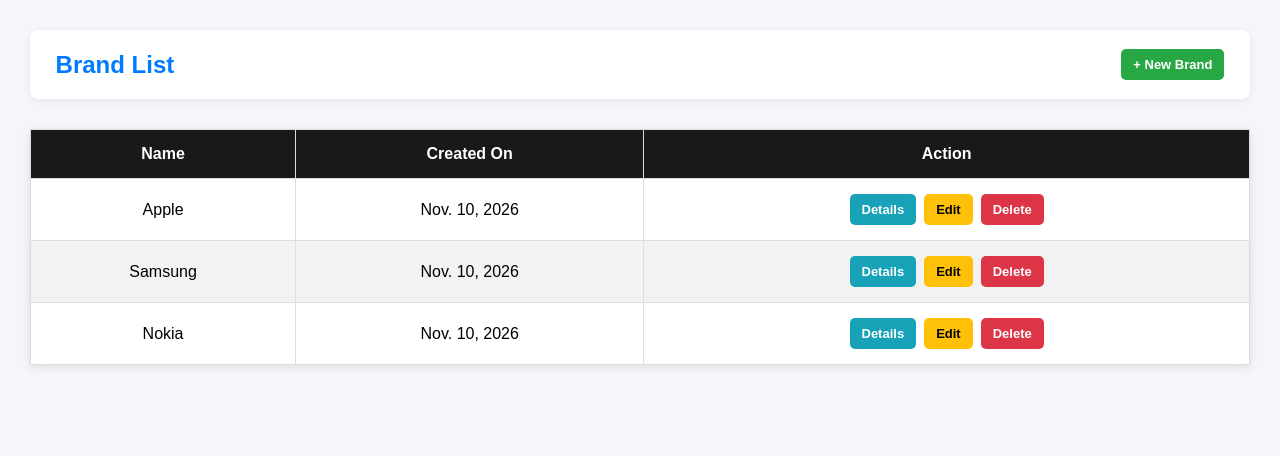
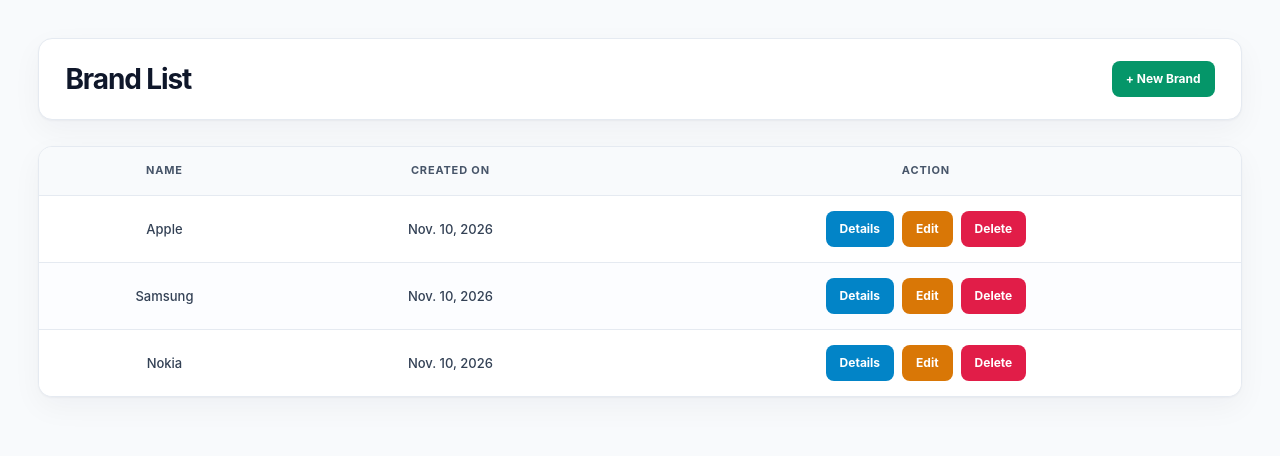
Before and after one commit to karthik9728/STD-Django-V2, a Django app: page /brand/ in a window 1280 px wide. Shown: the top 456 px of the page. Run offline with Django 5.2, Linux system fonts and the light colour scheme; data comes from the database, SQL or seed files in the repository.

Commit message:
Details Page

```diff
--- a/maxishop/_static/css/styles.css
+++ b/maxishop/_static/css/styles.css
@@ -1,119 +1,303 @@
-body {
-  font-family: Arial, sans-serif;
-  background-color: #f4f6f9;
-  margin: 0;
-  padding: 30px;
+/* Contemporary UI — clean, minimal, responsive */
+
+:root {
+  --bg: #f8fafc;
+  --surface: #ffffff;
+  --surface-muted: #f1f5f9;
+  --text: #0f172a;
+  --muted: #64748b;
+  --border: #e5eaf1;
+  --accent: #4f46e5;
+  --accent-hover: #4338ca;
+  --green: #059669;
+  --cyan: #0284c7;
+  --amber: #d97706;
+  --red: #e11d48;
+  --radius: 14px;
+  --shadow:
+    0 1px 2px rgba(15, 23, 42, 0.04), 0 10px 30px rgba(15, 23, 42, 0.045);
 }
 
+* {
+  box-sizing: border-box;
+}
+
+body {
+  margin: 0;
+  padding: clamp(16px, 3vw, 40px);
+  color: var(--text);
+  background: var(--bg);
+  font-family: Inter, "Segoe UI", Roboto, Helvetica, Arial, sans-serif;
+  font-size: 14px;
+  line-height: 1.6;
+  -webkit-font-smoothing: antialiased;
+}
+
+/* Header */
 .page-header {
   display: flex;
+  align-items: center;
   justify-content: space-between;
-  align-items: center;
-  padding: 1.2rem 1.6rem;
-  margin-bottom: 10px;
-  background-color: #ffffff;
-  border-radius: 8px;
-  box-shadow: 0 2px 8px rgba(0, 0, 0, 0.06);
+  gap: 20px;
+  margin: 0 0 26px;
+  padding: 22px 26px;
+  background: var(--surface);
+  border: 1px solid var(--border);
+  border-radius: var(--radius);
+  box-shadow: var(--shadow);
 }
 
 .page-header .title {
-  font-size: 1.5rem;
-  font-weight: 700;
-  color: #007bff;
   margin: 0;
+  color: var(--text);
+  font-size: clamp(22px, 2.4vw, 28px);
+  font-weight: 750;
+  letter-spacing: -1.1px;
+  line-height: 1.2;
 }
 
+/* Data table */
 table {
   width: 100%;
-  margin: 30px auto;
-  border-collapse: collapse;
-  background-color: white;
-  box-shadow: 0 2px 10px rgba(0, 0, 0, 0.1);
+  margin: 22px 0;
+  border: 1px solid var(--border);
+  border-radius: var(--radius);
+  border-spacing: 0;
+  border-collapse: separate;
+  background: var(--surface);
+  box-shadow: var(--shadow);
+  overflow: hidden;
 }
 
 th,
 td {
-  padding: 15px;
+  padding: 15px 18px;
   text-align: center;
-  border: 1px solid #ddd;
+  border-bottom: 1px solid var(--border);
 }
 
 th {
-  background-color: #18191b;
-  color: white;
+  color: #475569;
+  background: #f8fafc;
+  font-size: 11px;
+  font-weight: 750;
+  letter-spacing: 0.075em;
+  text-transform: uppercase;
 }
 
-tr:nth-child(even) {
-  background-color: #f2f2f2;
+td {
+  color: #334155;
+  font-size: 13px;
+  font-weight: 450;
 }
 
-tr:hover {
-  background-color: #dbeafe;
+tbody tr {
+  background: var(--surface);
+  transition: background 0.18s ease;
 }
 
-/* Action Buttons Container */
+tbody tr:nth-child(even) {
+  background: #fcfdff;
+}
+
+tbody tr:hover {
+  background: #f5f7ff;
+}
+
+tbody tr:last-child td {
+  border-bottom: 0;
+}
+
+/* Buttons */
 .action-buttons {
   display: flex;
+  align-items: center;
   justify-content: center;
-  align-items: center;
+  flex-wrap: wrap;
   gap: 8px;
 }
 
-.action-buttons .btn {
-  display: inline-block;
-  padding: 8px 12px;
+.action-buttons .btn,
+.back-btn {
+  display: inline-flex;
+  align-items: center;
+  justify-content: center;
+  min-height: 36px;
+  padding: 8px 13px;
+  border: 1px solid transparent;
+  border-radius: 8px;
+  color: #fff;
+  font-family: inherit;
+  font-size: 12px;
+  font-weight: 650;
+  line-height: 1.2;
   text-decoration: none;
-  color: white;
-  border-radius: 5px;
-  font-size: 13px;
-  font-weight: bold;
-  border: none;
+  white-space: nowrap;
   cursor: pointer;
+  transition:
+    background 0.16s ease,
+    border-color 0.16s ease,
+    box-shadow 0.16s ease,
+    transform 0.16s ease;
 }
 
-/* Add Product Button */
-.action-buttons .add-btn {
-  background-color: #28a745;
+.action-buttons .btn:hover,
+.back-btn:hover {
+  box-shadow: 0 4px 10px rgba(15, 23, 42, 0.12);
 }
 
+.action-buttons .btn:focus-visible,
+.back-btn:focus-visible {
+  outline: 3px solid rgba(79, 70, 229, 0.22);
+  outline-offset: 2px;
+}
+
+.action-buttons .add-btn {
+  background: var(--green);
+}
 .action-buttons .add-btn:hover {
-  background-color: #218838;
+  background: #047857;
 }
 
 .action-buttons .details-btn {
-  background-color: #17a2b8;
+  background: var(--cyan);
+}
+.action-buttons .details-btn:hover {
+  background: #0369a1;
 }
 
 .action-buttons .edit-btn {
-  background-color: #ffc107;
-  color: black;
+  background: var(--amber);
+}
+.action-buttons .edit-btn:hover {
+  background: #b45309;
 }
 
 .action-buttons .delete-btn {
-  background-color: #dc3545;
+  background: var(--red);
+}
+.action-buttons .delete-btn:hover {
+  background: #be123c;
 }
 
-.action-buttons .details-btn:hover {
-  background-color: #117a8b;
+.action-buttons .back-btn,
+.back-btn {
+  background: #475569;
+}
+.action-buttons .back-btn:hover,
+.back-btn:hover {
+  background: #334155;
 }
 
-.action-buttons .edit-btn:hover {
-  background-color: #e0a800;
+/* Details card */
+.details-section {
+  width: 100%;
+  margin: 22px 0;
+  padding: 12px 26px;
+  background: var(--surface);
+  border: 1px solid var(--border);
+  border-radius: var(--radius);
+  box-shadow: var(--shadow);
 }
 
-.action-buttons .delete-btn:hover {
-  background-color: #bd2130;
+.details-item {
+  display: grid;
+  grid-template-columns: minmax(170px, 0.8fr) minmax(0, 2fr);
+  align-items: center;
+  gap: 24px;
+  padding: 19px 4px;
+  border-bottom: 1px solid #edf1f6;
 }
 
-/* Responsive Action Buttons */
-@media (max-width: 600px) {
-  .action-buttons {
-    flex-direction: column;
-    gap: 5px;
+.details-item:last-child {
+  border-bottom: 0;
+}
+
+.detail-label {
+  color: var(--muted);
+  font-size: 11px;
+  font-weight: 750;
+  letter-spacing: 0.075em;
+  text-transform: uppercase;
+}
+
+.detail-data {
+  min-width: 0;
+  color: var(--text);
+  font-size: 14px;
+  font-weight: 550;
+  overflow-wrap: anywhere;
+}
+
+/* Responsive */
+@media (max-width: 760px) {
+  body {
+    padding: 18px;
   }
 
-  .action-buttons .btn {
-    width: 75px;
-    text-align: center;
+  table {
+    display: block;
+    max-width: 100%;
+    overflow-x: auto;
+    white-space: nowrap;
+  }
+
+  th,
+  td {
+    padding: 13px 15px;
   }
 }
+
+@media (max-width: 600px) {
+  body {
+    padding: 12px;
+  }
+
+  .page-header {
+    align-items: flex-start;
+    flex-direction: column;
+    gap: 12px;
+    padding: 19px;
+    margin-bottom: 18px;
+  }
+
+  .page-header .title {
+    font-size: 22px;
+  }
+
+  .details-section {
+    padding: 6px 16px;
+  }
+
+  .details-item {
+    grid-template-columns: 1fr;
+    gap: 5px;
+    padding: 14px 0;
+  }
+
+  .details-data {
+    font-size: 13px;
+  }
+
+  .action-buttons {
+    justify-content: flex-start;
+    gap: 6px;
+  }
+
+  .action-buttons .btn,
+  .back-btn {
+    min-height: 34px;
+    padding: 7px 10px;
+    font-size: 11px;
+  }
+}
+
+@media (prefers-reduced-motion: reduce) {
+  *,
+  *::before,
+  *::after {
+    transition-duration: 0.01ms !important;
+    animation-duration: 0.01ms !important;
+    animation-iteration-count: 1 !important;
+  }
+}
--- a/maxishop/brand/templates/index.html
+++ b/maxishop/brand/templates/index.html
@@ -30,7 +30,9 @@
             <td>{{brand.created_on}}</td>
             <td>
               <div class="action-buttons">
-                <a href="#" class="btn details-btn">Details</a>
+                <a href="{% url 'details' brand.id %}" class="btn details-btn"
+                  >Details</a
+                >
                 <a href="#" class="btn edit-btn">Edit</a>
                 <a href="#" class="btn delete-btn">Delete</a>
               </div>
--- a/maxishop/brand/urls.py
+++ b/maxishop/brand/urls.py
@@ -3,6 +3,7 @@ from .import views
 
 urlpatterns = [
     path('',views.get),
+    path('details/<int:id>/',views.details,name="details"),
     path('function',views.brandFun),
     path('class',views.BrandView.as_view())
 ]
--- a/maxishop/brand/views.py
+++ b/maxishop/brand/views.py
@@ -1,4 +1,4 @@
-from django.shortcuts import render
+from django.shortcuts import get_object_or_404, render
 from django.http import HttpResponse
 from django.views import View
 from .models import Brand
@@ -18,3 +18,7 @@ class BrandView(View):
 def get(request):
     brands = Brand.objects.all()
     return render(request,"index.html",{'brands':brands})
+
+def details(request,id):
+    brand = get_object_or_404(Brand,id=id)
+    return render(request,"details.html",{'brand':brand})
```
Also changed, not shown: maxishop/brand/templates/details.html (added, +34 -0 lines).
